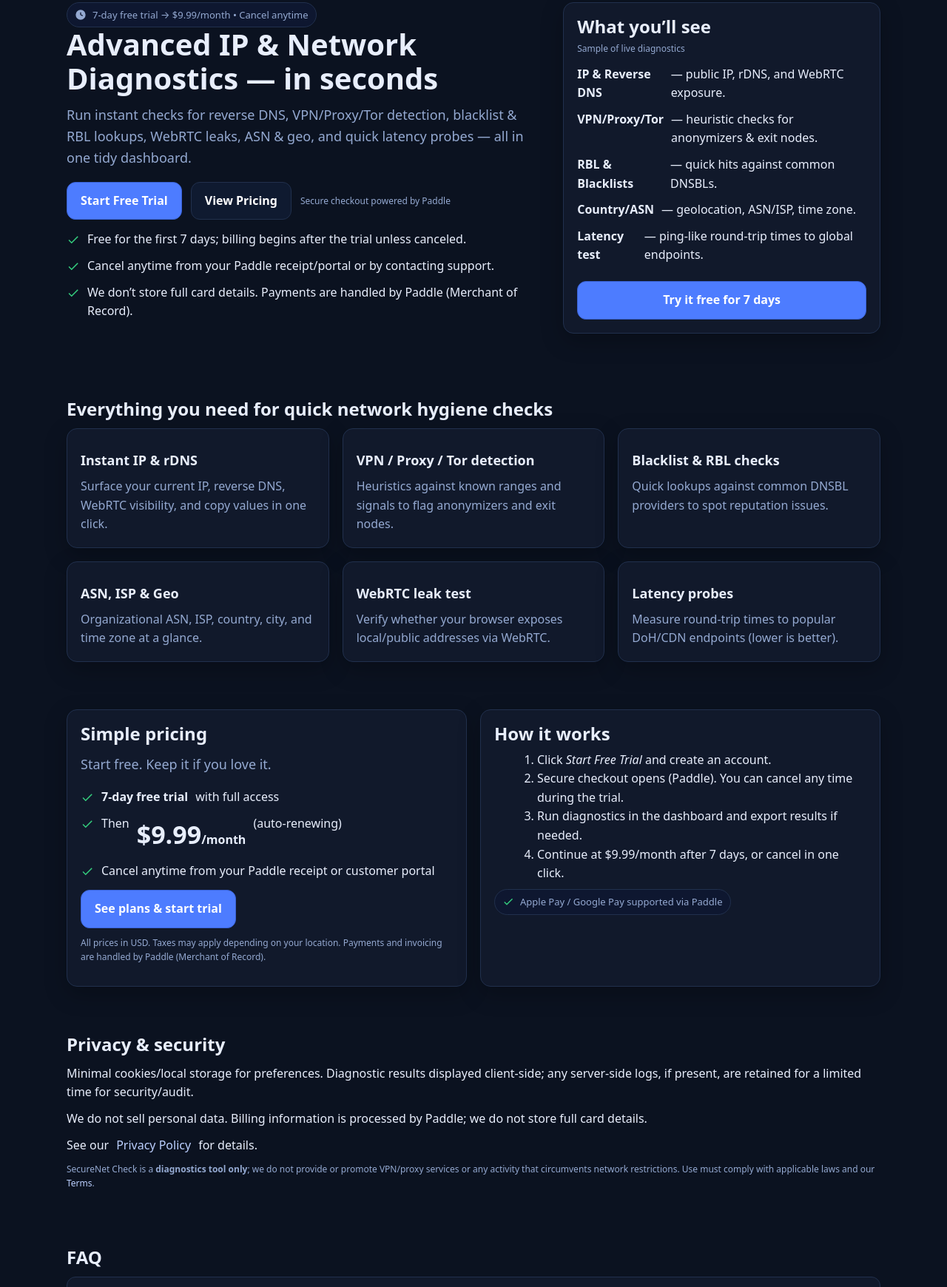
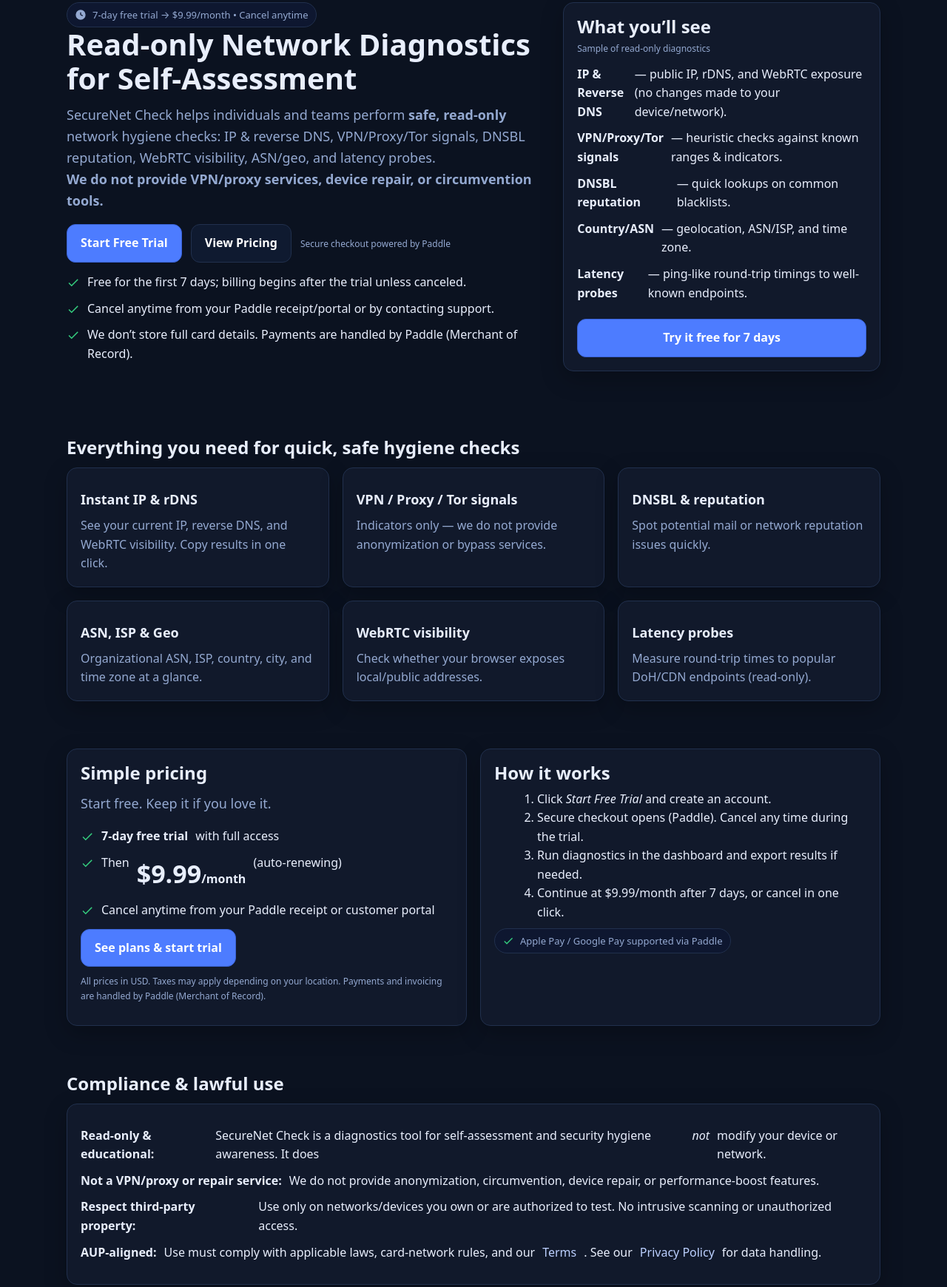
Before and after one commit to godman-cyber/my-website, a plain HTML site: page index.html in a window 1280 px wide. Shown: the part 150-1890 px from the top of the page at 74% size. Drawn offline with Linux system fonts and the light colour scheme.

Commit message:
Update index.html

```diff
--- a/index.html
+++ b/index.html
@@ -3,18 +3,16 @@
 <head>
   <meta charset="utf-8" />
   <meta name="viewport" content="width=device-width,initial-scale=1" />
-  <title>SecureNet Check — IP, VPN & Network Diagnostics | 7-Day Free Trial</title>
-  <meta name="description" content="SecureNet Check provides instant IP, reverse DNS, VPN/Proxy/Tor detection, blacklist checks, WebRTC leak tests, and latency probes. Start a 7-day free trial, then $9.99/month. Cancel anytime." />
+  <title>SecureNet Check — Network Diagnostics (Self-Assessment) | 7-Day Free Trial</title>
+  <meta name="description" content="SecureNet Check is a self-assessment network diagnostics tool for educational and security-hygiene checks. It does not provide VPN/proxy services or device repair. 7-day free trial, then $9.99/month. Cancel anytime." />
   <link rel="canonical" href="https://www.securenetcheck.net/" />
-  <meta property="og:title" content="SecureNet Check — IP, VPN & Network Diagnostics" />
-  <meta property="og:description" content="Run advanced IP & network diagnostics. 7-day free trial, cancel anytime." />
+  <meta property="og:title" content="SecureNet Check — Network Diagnostics (Self-Assessment)" />
+  <meta property="og:description" content="Run safe, read-only checks (IP, rDNS, VPN/Proxy/Tor signals, WebRTC visibility, DNSBL reputation, latency). No VPN or device-repair functions. 7-day free trial." />
   <meta property="og:type" content="website" />
   <meta property="og:url" content="https://www.securenetcheck.net/" />
   <meta name="theme-color" content="#0b1220" />
   <style>
-    :root{
-      --bg:#0b1220;--text:#e8eefc;--muted:#94a9d1;--card:#11192b;--border:#21304d;--accent:#6da3ff;--accent-strong:#4d7cff;--ok:#35d07f;--warn:#f2b01d;--radius:14px
-    }
+    :root{--bg:#0b1220;--text:#e8eefc;--muted:#94a9d1;--card:#11192b;--border:#21304d;--accent:#6da3ff;--accent-strong:#4d7cff;--ok:#35d07f;--warn:#f2b01d;--radius:14px}
     *{box-sizing:border-box}
     html,body{height:100%}
     body{margin:0;background:var(--bg);color:var(--text);font-family:system-ui,-apple-system,"Segoe UI",Roboto,Inter,Arial,sans-serif;line-height:1.6}
@@ -70,12 +68,12 @@
     @media (max-width:640px){.footer-grid{grid-template-columns:1fr}}
   </style>
 
-  <!-- Structured data for reviewers/SEO -->
+  <!-- Structured data -->
   <script type="application/ld+json">
   {"@context":"https://schema.org","@type":"WebSite","name":"SecureNet Check","url":"https://www.securenetcheck.net/"}
   </script>
   <script type="application/ld+json">
-  {"@context":"https://schema.org","@type":"Product","name":"SecureNet Check","description":"Network diagnostics SaaS: IP & reverse DNS, VPN/Proxy/Tor detection, blacklist/RBL checks, WebRTC leak tests, and latency probes.","brand":{"@type":"Brand","name":"SecureNet"},"offers":{"@type":"Offer","price":"9.99","priceCurrency":"USD","url":"https://www.securenetcheck.net/pricing","availability":"https://schema.org/InStock"}}
+  {"@context":"https://schema.org","@type":"Product","name":"SecureNet Check","description":"Read-only, self-assessment network diagnostics: IP & reverse DNS, VPN/Proxy/Tor signals, DNSBL reputation, WebRTC visibility, latency probes. No VPN/proxy or device-repair features.","brand":{"@type":"Brand","name":"SecureNet"},"offers":{"@type":"Offer","price":"9.99","priceCurrency":"USD","url":"https://www.securenetcheck.net/pricing","availability":"https://schema.org/InStock"}}
   </script>
 </head>
 <body>
@@ -101,29 +99,33 @@
             <svg width="16" height="16" fill="currentColor" viewBox="0 0 24 24" aria-hidden="true"><path d="M12 2a10 10 0 1 0 0 20 10 10 0 0 0 0-20Zm1 5v4.268l3.536 2.04-.999 1.732L11 12V7h2Z"/></svg>
             7-day free trial → $9.99/month • Cancel anytime
           </div>
-          <h1>Advanced IP & Network Diagnostics — in seconds</h1>
-          <p class="lead">Run instant checks for reverse DNS, VPN/Proxy/Tor detection, blacklist & RBL lookups, WebRTC leaks, ASN & geo, and quick latency probes — all in one tidy dashboard.</p>
+          <h1>Read-only Network Diagnostics for Self-Assessment</h1>
+          <p class="lead">
+            SecureNet Check helps individuals and teams perform <strong>safe, read-only</strong> network hygiene checks:
+            IP & reverse DNS, VPN/Proxy/Tor signals, DNSBL reputation, WebRTC visibility, ASN/geo, and latency probes.
+            <br><strong>We do not provide VPN/proxy services, device repair, or circumvention tools.</strong>
+          </p>
           <div class="cta-row">
             <a class="btn primary" href="/pricing#start">Start Free Trial</a>
             <a class="btn" href="/pricing">View Pricing</a>
             <span class="tiny">Secure checkout powered by Paddle</span>
           </div>
           <div class="list" style="margin-top:14px">
-            <div class="li"><svg width="18" height="18" viewBox="0 0 24 24" fill="#35d07f" aria-hidden="true"><path d="M9 16.2 4.8 12l-1.4 1.4L9 19 21 7l-1.4-1.4z"/></svg> Free for the first 7 days; billing begins after the trial unless canceled.</div>
-            <div class="li"><svg width="18" height="18" viewBox="0 0 24 24" fill="#35d07f" aria-hidden="true"><path d="M9 16.2 4.8 12l-1.4 1.4L9 19 21 7l-1.4-1.4z"/></svg> Cancel anytime from your Paddle receipt/portal or by contacting support.</div>
-            <div class="li"><svg width="18" height="18" viewBox="0 0 24 24" fill="#35d07f" aria-hidden="true"><path d="M9 16.2 4.8 12l-1.4 1.4L9 19 21 7l-1.4-1.4z"/></svg> We don’t store full card details. Payments are handled by Paddle (Merchant of Record).</div>
+            <div class="li"><svg width="18" height="18" viewBox="0 0 24 24" fill="#35d07f"><path d="M9 16.2 4.8 12l-1.4 1.4L9 19 21 7l-1.4-1.4z"/></svg> Free for the first 7 days; billing begins after the trial unless canceled.</div>
+            <div class="li"><svg width="18" height="18" viewBox="0 0 24 24" fill="#35d07f"><path d="M9 16.2 4.8 12l-1.4 1.4L9 19 21 7l-1.4-1.4z"/></svg> Cancel anytime from your Paddle receipt/portal or by contacting support.</div>
+            <div class="li"><svg width="18" height="18" viewBox="0 0 24 24" fill="#35d07f"><path d="M9 16.2 4.8 12l-1.4 1.4L9 19 21 7l-1.4-1.4z"/></svg> We don’t store full card details. Payments are handled by Paddle (Merchant of Record).</div>
           </div>
         </div>
         <div>
           <div class="card">
             <h2 style="margin:0 0 6px">What you’ll see</h2>
-            <p class="tiny" style="margin:0 0 8px">Sample of live diagnostics</p>
+            <p class="tiny" style="margin:0 0 8px">Sample of read-only diagnostics</p>
             <div class="list">
-              <div class="li"><strong>IP & Reverse DNS</strong> — public IP, rDNS, and WebRTC exposure.</div>
-              <div class="li"><strong>VPN/Proxy/Tor</strong> — heuristic checks for anonymizers & exit nodes.</div>
-              <div class="li"><strong>RBL & Blacklists</strong> — quick hits against common DNSBLs.</div>
-              <div class="li"><strong>Country/ASN</strong> — geolocation, ASN/ISP, time zone.</div>
-              <div class="li"><strong>Latency test</strong> — ping-like round-trip times to global endpoints.</div>
+              <div class="li"><strong>IP & Reverse DNS</strong> — public IP, rDNS, and WebRTC exposure (no changes made to your device/network).</div>
+              <div class="li"><strong>VPN/Proxy/Tor signals</strong> — heuristic checks against known ranges & indicators.</div>
+              <div class="li"><strong>DNSBL reputation</strong> — quick lookups on common blacklists.</div>
+              <div class="li"><strong>Country/ASN</strong> — geolocation, ASN/ISP, and time zone.</div>
+              <div class="li"><strong>Latency probes</strong> — ping-like round-trip timings to well-known endpoints.</div>
             </div>
             <a class="btn primary" style="margin-top:10px;width:100%" href="/pricing#start">Try it free for 7 days</a>
           </div>
@@ -132,14 +134,14 @@
     </section>
 
     <section id="features" class="section container">
-      <h2>Everything you need for quick network hygiene checks</h2>
+      <h2>Everything you need for quick, safe hygiene checks</h2>
       <div class="features" style="margin-top:12px">
-        <div class="card feat"><h3>Instant IP & rDNS</h3><p>Surface your current IP, reverse DNS, WebRTC visibility, and copy values in one click.</p></div>
-        <div class="card feat"><h3>VPN / Proxy / Tor detection</h3><p>Heuristics against known ranges and signals to flag anonymizers and exit nodes.</p></div>
-        <div class="card feat"><h3>Blacklist & RBL checks</h3><p>Quick lookups against common DNSBL providers to spot reputation issues.</p></div>
+        <div class="card feat"><h3>Instant IP & rDNS</h3><p>See your current IP, reverse DNS, and WebRTC visibility. Copy results in one click.</p></div>
+        <div class="card feat"><h3>VPN / Proxy / Tor signals</h3><p>Indicators only — we do not provide anonymization or bypass services.</p></div>
+        <div class="card feat"><h3>DNSBL & reputation</h3><p>Spot potential mail or network reputation issues quickly.</p></div>
         <div class="card feat"><h3>ASN, ISP & Geo</h3><p>Organizational ASN, ISP, country, city, and time zone at a glance.</p></div>
-        <div class="card feat"><h3>WebRTC leak test</h3><p>Verify whether your browser exposes local/public addresses via WebRTC.</p></div>
-        <div class="card feat"><h3>Latency probes</h3><p>Measure round-trip times to popular DoH/CDN endpoints (lower is better).</p></div>
+        <div class="card feat"><h3>WebRTC visibility</h3><p>Check whether your browser exposes local/public addresses.</p></div>
+        <div class="card feat"><h3>Latency probes</h3><p>Measure round-trip times to popular DoH/CDN endpoints (read-only).</p></div>
       </div>
     </section>
 
@@ -149,9 +151,9 @@
           <h2 style="margin-top:0">Simple pricing</h2>
           <p class="lead">Start free. Keep it if you love it.</p>
           <div class="list">
-            <div class="li"><svg width="18" height="18" viewBox="0 0 24 24" fill="#35d07f" aria-hidden="true"><path d="M9 16.2 4.8 12l-1.4 1.4L9 19 21 7l-1.4-1.4z"/></svg> <strong>7-day free trial</strong> with full access</div>
-            <div class="li"><svg width="18" height="18" viewBox="0 0 24 24" fill="#35d07f" aria-hidden="true"><path d="M9 16.2 4.8 12l-1.4 1.4L9 19 21 7l-1.4-1.4z"/></svg> Then <strong class="price">$9.99<span style="font-size:16px;font-weight:600">/month</span></strong> (auto-renewing)</div>
-            <div class="li"><svg width="18" height="18" viewBox="0 0 24 24" fill="#35d07f" aria-hidden="true"><path d="M9 16.2 4.8 12l-1.4 1.4L9 19 21 7l-1.4-1.4z"/></svg> Cancel anytime from your Paddle receipt or customer portal</div>
+            <div class="li"><svg width="18" height="18" viewBox="0 0 24 24" fill="#35d07f"><path d="M9 16.2 4.8 12l-1.4 1.4L9 19 21 7l-1.4-1.4z"/></svg> <strong>7-day free trial</strong> with full access</div>
+            <div class="li"><svg width="18" height="18" viewBox="0 0 24 24" fill="#35d07f"><path d="M9 16.2 4.8 12l-1.4 1.4L9 19 21 7l-1.4-1.4z"/></svg> Then <strong class="price">$9.99<span style="font-size:16px;font-weight:600">/month</span></strong> (auto-renewing)</div>
+            <div class="li"><svg width="18" height="18" viewBox="0 0 24 24" fill="#35d07f"><path d="M9 16.2 4.8 12l-1.4 1.4L9 19 21 7l-1.4-1.4z"/></svg> Cancel anytime from your Paddle receipt or customer portal</div>
           </div>
           <div class="cta-row"><a class="btn primary" href="/pricing#start">See plans & start trial</a></div>
           <p class="tiny" style="margin-top:10px">All prices in USD. Taxes may apply depending on your location. Payments and invoicing are handled by Paddle (Merchant of Record).</p>
@@ -160,7 +162,7 @@
           <h2 style="margin:0 0 8px">How it works</h2>
           <ol style="margin:0 0 8px 18px">
             <li>Click <em>Start Free Trial</em> and create an account.</li>
-            <li>Secure checkout opens (Paddle). You can cancel any time during the trial.</li>
+            <li>Secure checkout opens (Paddle). Cancel any time during the trial.</li>
             <li>Run diagnostics in the dashboard and export results if needed.</li>
             <li>Continue at $9.99/month after 7 days, or cancel in one click.</li>
           </ol>
@@ -170,13 +172,24 @@
     </section>
 
     <section class="section container">
+      <h2>Compliance & lawful use</h2>
+      <div class="card">
+        <div class="list">
+          <div class="li"><strong>Read-only & educational:</strong> SecureNet Check is a diagnostics tool for self-assessment and security hygiene awareness. It does <em>not</em> modify your device or network.</div>
+          <div class="li"><strong>Not a VPN/proxy or repair service:</strong> We do not provide anonymization, circumvention, device repair, or performance-boost features.</div>
+          <div class="li"><strong>Respect third-party property:</strong> Use only on networks/devices you own or are authorized to test. No intrusive scanning or unauthorized access.</div>
+          <div class="li"><strong>AUP-aligned:</strong> Use must comply with applicable laws, card-network rules, and our <a href="/terms">Terms</a>. See our <a href="/privacy">Privacy Policy</a> for data handling.</div>
+        </div>
+      </div>
+    </section>
+
+    <section class="section container">
       <h2>Privacy & security</h2>
       <div class="list">
-        <div class="li">Minimal cookies/local storage for preferences. Diagnostic results displayed client-side; any server-side logs, if present, are retained for a limited time for security/audit.</div>
+        <div class="li">Minimal cookies/local storage for preferences. Diagnostic results are displayed client-side; any server-side logs, if present, are retained briefly for security/audit.</div>
         <div class="li">We do not sell personal data. Billing information is processed by Paddle; we do not store full card details.</div>
         <div class="li">See our <a href="/privacy">Privacy Policy</a> for details.</div>
-        <!-- ▼ 追加したAUPケアの一文（審査向け） -->
-        <div class="li"><span class="tiny">SecureNet Check is a <strong>diagnostics tool only</strong>; we do not provide or promote VPN/proxy services or any activity that circumvents network restrictions. Use must comply with applicable laws and our <a href="/terms">Terms</a>.</span></div>
+        <div class="li"><span class="tiny">SecureNet Check is a <strong>diagnostics tool only</strong>; we do not provide or promote VPN/proxy services or any activity that circumvents network restrictions.</span></div>
       </div>
     </section>
 
@@ -200,7 +213,7 @@
     <div class="container footer-grid" style="padding:22px 24px">
       <div>
         <div class="brand" style="margin-bottom:8px"><span class="dot"></span> SecureNet Check</div>
-        <div class="tiny">Network diagnostics made simple: IP & rDNS, VPN/Proxy/Tor detection, blacklist checks, WebRTC leak tests, and latency probes.</div>
+        <div class="tiny">Network diagnostics made simple: read-only checks for IP & rDNS, VPN/Proxy/Tor signals, DNSBL, WebRTC, and latency.</div>
         <div class="tiny" style="margin-top:6px">
           Contact: <a href="mailto:support@securenetcheck.net">support@securenetcheck.net</a><br>
           Business address: 1-2-2 Umeda, Osaka Ekimae Dai 2 Building 12-12, Kita-ku, Osaka 530-0001, Japan
```
